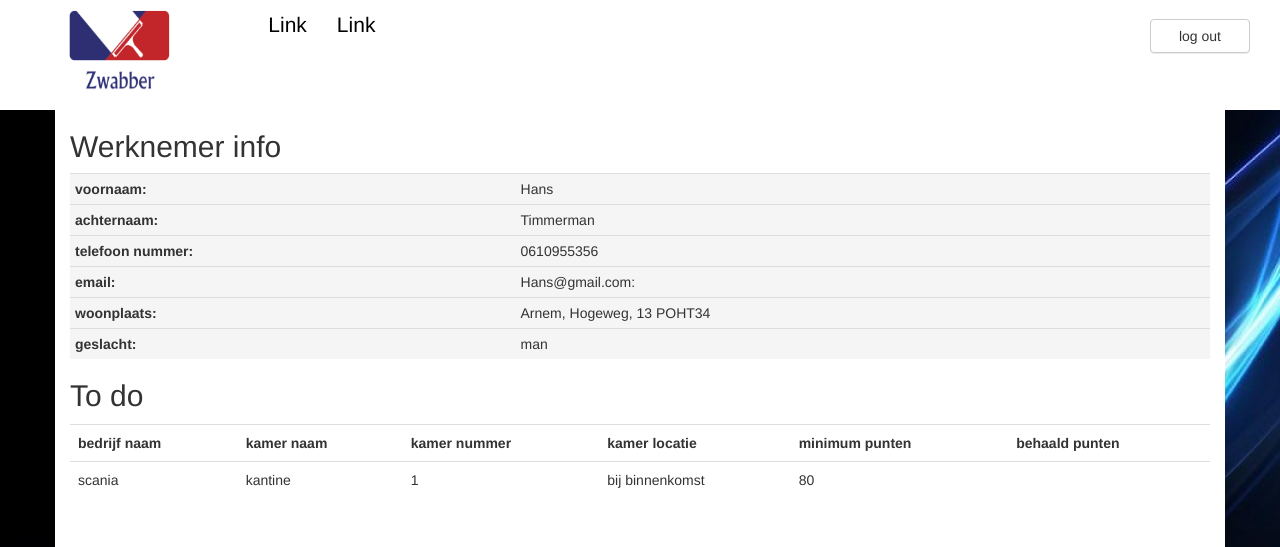
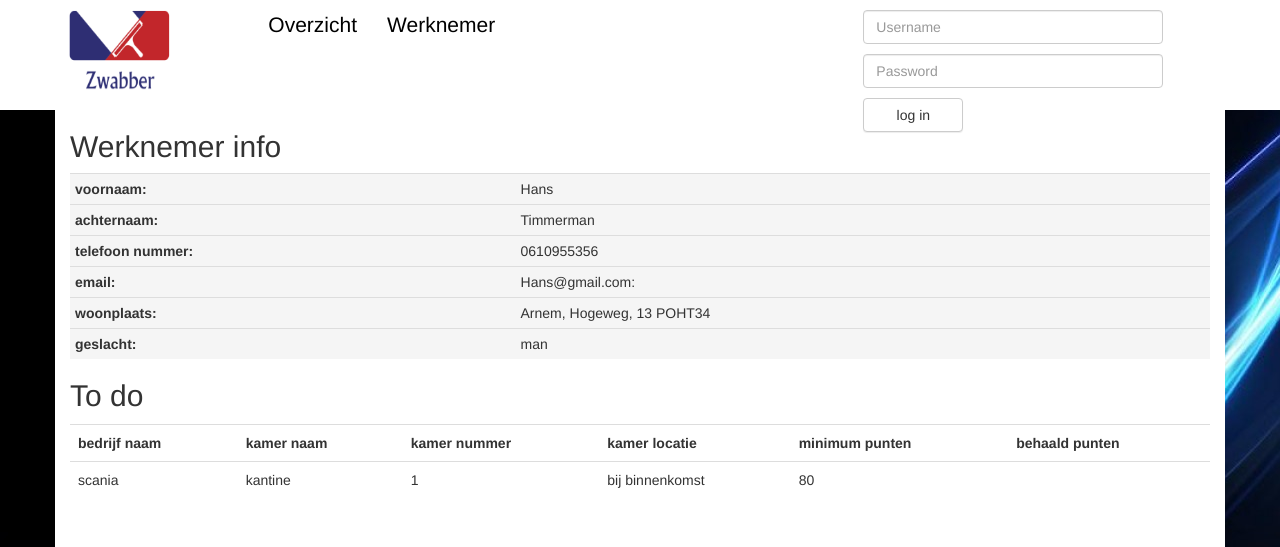
Before and after one commit to joeyvandijk2/zwabber, a PHP site: page /werknemer.php in a window 1280 px wide. Shown: the top 547 px of the page. Run offline with PHP 8.4, Linux system fonts and the light colour scheme; some libraries are stand-ins or nearby versions.

Commit message:
aanpassingen

```diff
--- a/classes/login.php
+++ b/classes/login.php
@@ -8,9 +8,10 @@ if(isset($_POST['login'])){
     $result = $db->conn->query($db->select("werknemer"));
     while($acc = $result->fetch_assoc()) {
         if($_POST['username'] == $acc["werknemerGebruikersnaam"] and $_POST['password'] == $acc["werknemerWachtwoord"]){
-            if($acc == 1){
+            if($acc["Rechten"] == 1){
                 $_SESSION["rechten"] = 1;
             }
+            $_SESSION["id"] = $acc["werknemerId"];
             $_SESSION["log"] = 1;
         }
     }
--- a/index.php
+++ b/index.php
@@ -48,8 +48,8 @@ if($_GET["table"] == "object")$create = "<a><span class='glyphicon glyphicon-plu
             <!-- Collect the nav links, forms, and other content for toggling -->
             <div class="collapse navbar-collapse" id="bs-example-navbar-collapse-1">
                 <ul class="nav navbar-nav">
-                    <li class="active"><a href="#">Link <span class="sr-only">(current)</span></a></li>
-                    <li><a href="#">Link</a></li>
+                    <li class="active"><a href="index.php">Overzicht<span class="sr-only">(current)</span></a></li>
+                    <li><a href="werknemer.php">Werknemer</a></li>
                 </ul>
             </div>
         </div>
--- a/werknemer.php
+++ b/werknemer.php
@@ -2,9 +2,8 @@
 session_start();
 include_once("classes/table.php");
 include_once("classes/database.php");
-
+include_once("classes/login.php");
 ?>
-
 <!DOCTYPE html>
 <html>
 <head>
@@ -47,13 +46,13 @@ include_once("classes/database.php");
         <!-- Collect the nav links, forms, and other content for toggling -->
         <div class="collapse navbar-collapse" id="bs-example-navbar-collapse-1">
             <ul class="nav navbar-nav">
-                <li class="active"><a href="#">Link <span class="sr-only">(current)</span></a></li>
-                <li><a href="#">Link</a></li>
+                <li class="active"><a href="index.php">Overzicht<span class="sr-only">(current)</span></a></li>
+                <li><a href="werknemer.php">Werknemer</a></li>
             </ul>
         </div>
     </div>
     <div class="col-xs-4 col-md-4 inlog">
-        <button type="button" class="btn btn-default logout">log out</button>
+       <?= $login;?>
     </div>
 </div>
 
```
